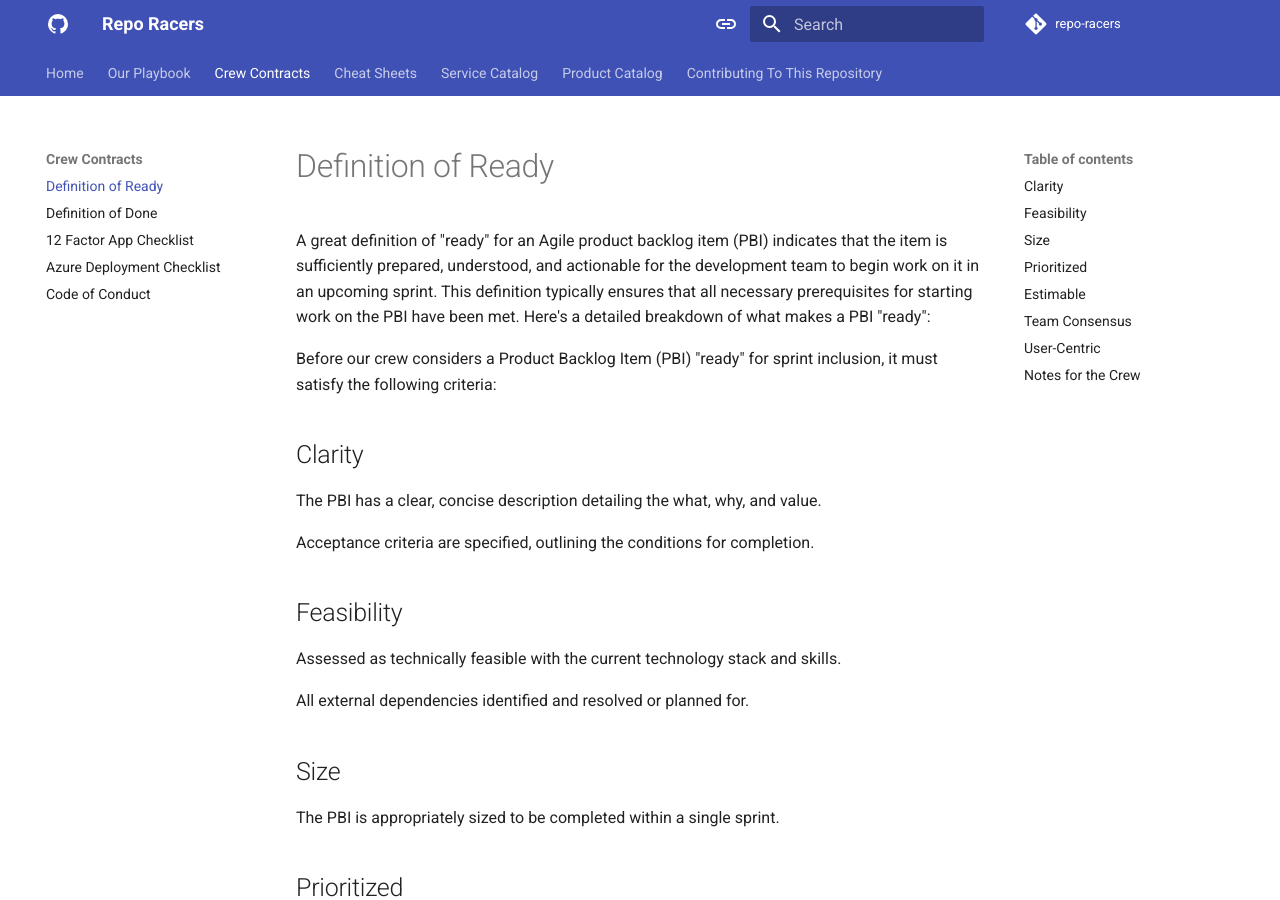
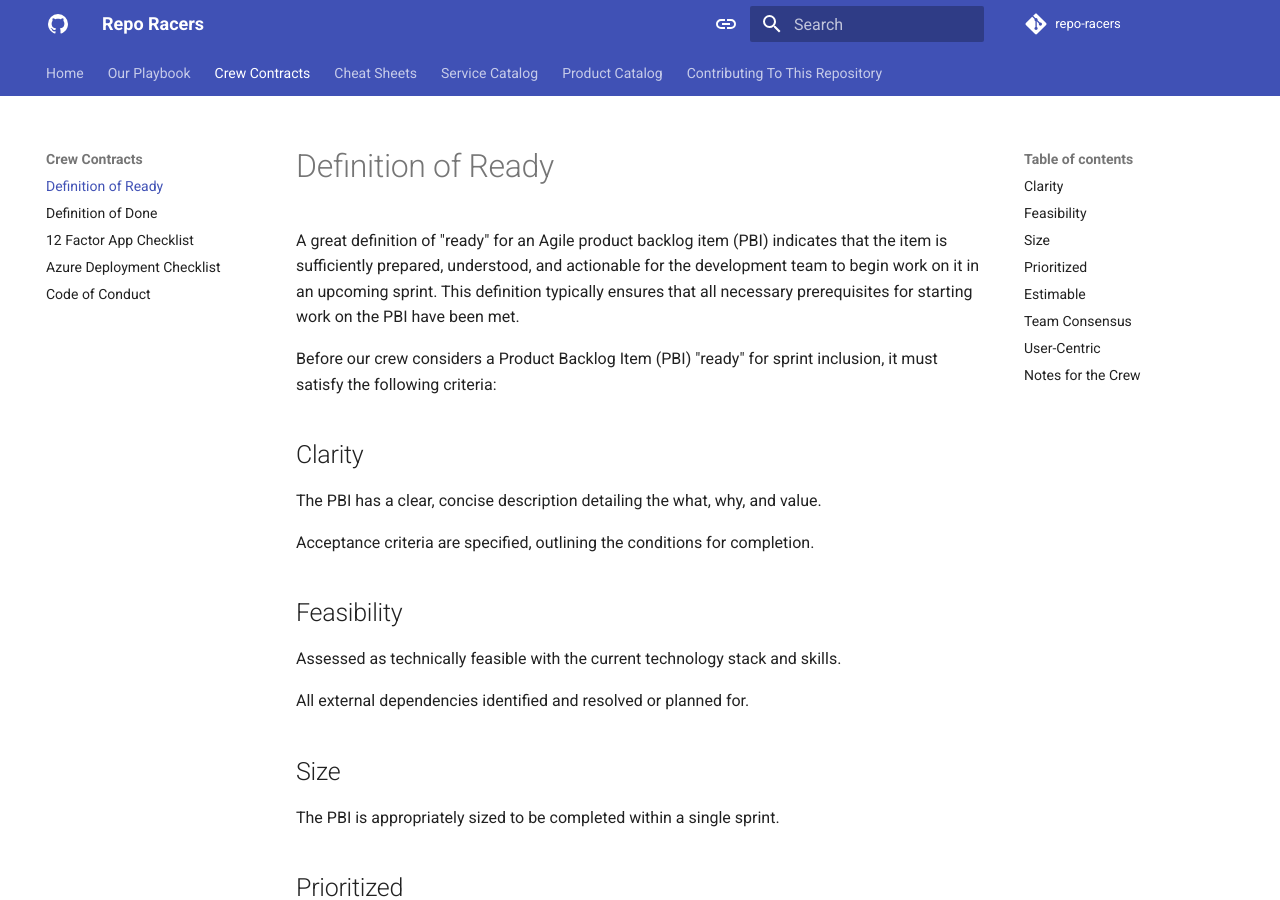
Before and after one commit to repo-racers/repo-racers, an MkDocs documentation site: the page built from docs/crew_contracts/definition_of_ready.md, in a window 1280 px wide and 900 px high. Built offline with MkDocs 1.6.1 and Material for MkDocs 9.7.7, drawn with Linux system fonts in a browser that asks for light colours; comment, search, counter and statistics services are not loaded.

Commit message:
Update definition_of_ready.md

```diff
--- a/docs/crew_contracts/definition_of_ready.md
+++ b/docs/crew_contracts/definition_of_ready.md
@@ -1,6 +1,6 @@
 # Definition of Ready
 
-A great definition of "ready" for an Agile product backlog item (PBI) indicates that the item is sufficiently prepared, understood, and actionable for the development team to begin work on it in an upcoming sprint. This definition typically ensures that all necessary prerequisites for starting work on the PBI have been met. Here's a detailed breakdown of what makes a PBI "ready":
+A great definition of "ready" for an Agile product backlog item (PBI) indicates that the item is sufficiently prepared, understood, and actionable for the development team to begin work on it in an upcoming sprint. This definition typically ensures that all necessary prerequisites for starting work on the PBI have been met.
 
 Before our crew considers a Product Backlog Item (PBI) "ready" for sprint inclusion, it must satisfy the following criteria:
 
```
